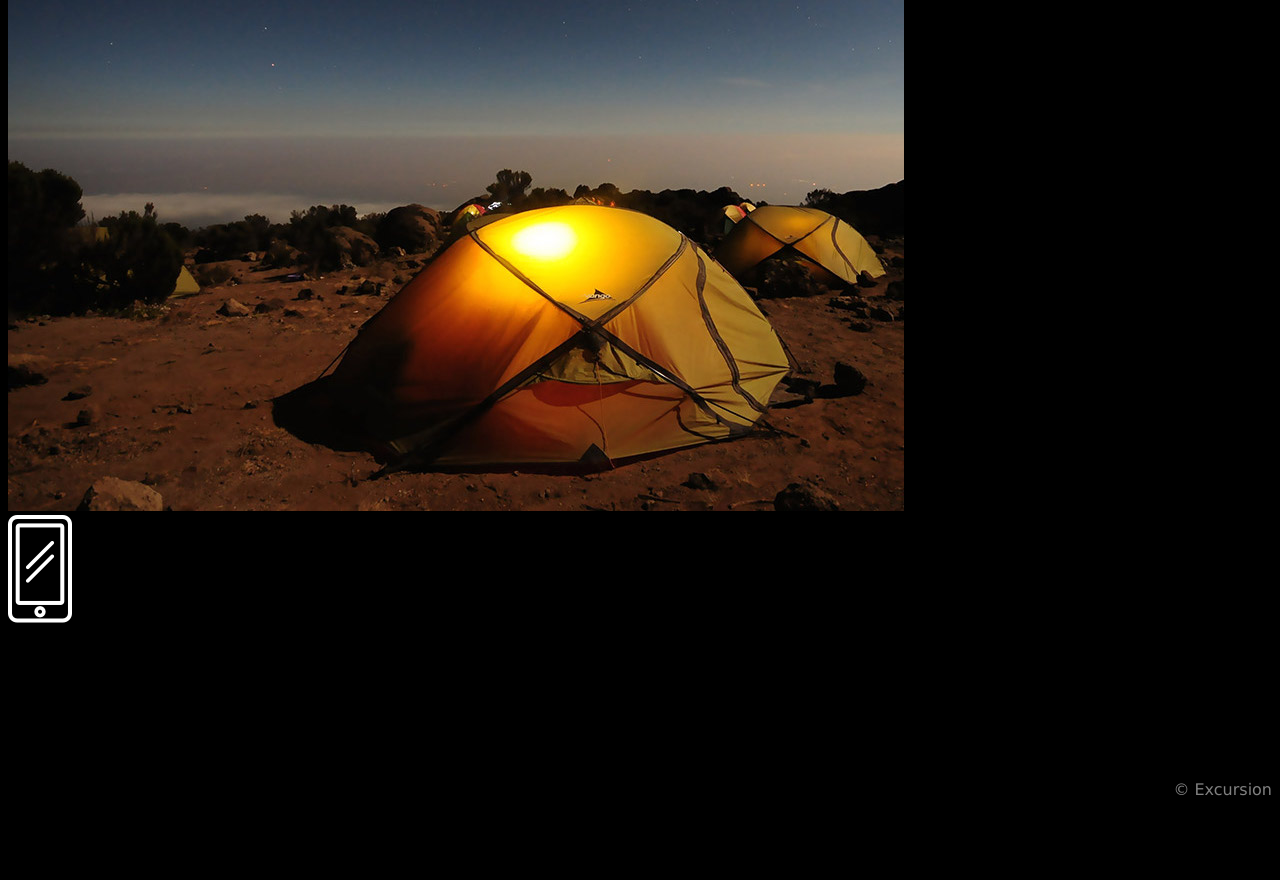
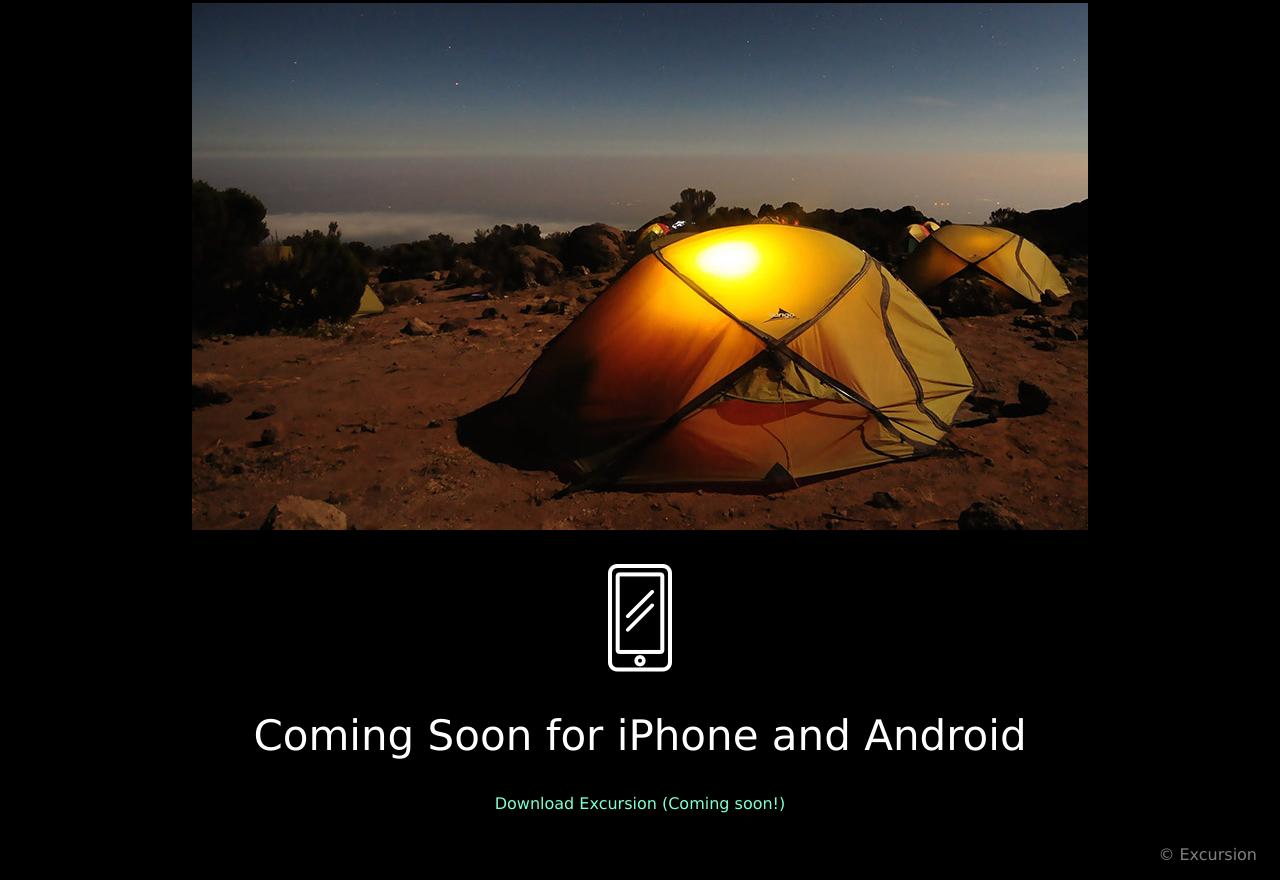
Before and after one commit to thevalz/excursion, a plain HTML site: page index.html in a window 1280 px wide. Shown: the part 484-1364 px from the top of the page. Before the commit the page ends 1299 px from the top, so only its background shows below. Drawn offline with Linux system fonts and the light colour scheme.

Commit message:
Complete styling and tweak classes  index.html

```diff
--- a/index.html
+++ b/index.html
@@ -21,12 +21,16 @@
         <article id="about">
             <h2>Your personal travel guide</h2>
             <p> Excursion remembers places you like and recommends new points of interest around you.</p>
-            <img src="./resources/media/camp.jpg" />
+            <div class = "image">
+                <img src="./resources/media/camp.jpg" />
+            </div>
         </article>
         <article id="comingsoon">
-            <img src="./resources/media/phone.png" />
+            <div class = "image">
+                <img src="./resources/media/phone.png" />
+            </div>
             <h2>Coming Soon for iPhone and Android</h2>
-            <p> Download Excursion (Coming soon!)</p>
+            <p class="download"> Download Excursion (Coming soon!)</p>
         </article>
     </main>
     <footer>
--- a/resources/css/style.css
+++ b/resources/css/style.css
@@ -2,13 +2,20 @@
 
 body {
     background-color: black;
+
 }
 
 * {
     font-family: Verdana;
+    text-align: center;
 }
 
 /* Main */
+main {
+    display: grid;
+}
+
+
 h1 {
 
     font-weight: normal;
@@ -24,16 +31,25 @@ h1 {
 h2 {
     font-weight: 300;
     font-size: 42px;
+    color: white
 }
 
-.about p {
+#about p {
     font-size: 21px;
     color: gray;
 }
 
-footer {
+.image {
+    margin-top: 30px;
+}
+
+
+
+footer p{
     text-align: right;
     color: gray;
+    margin-right: 15px;
+
 }
 
 /* Footer */
```
